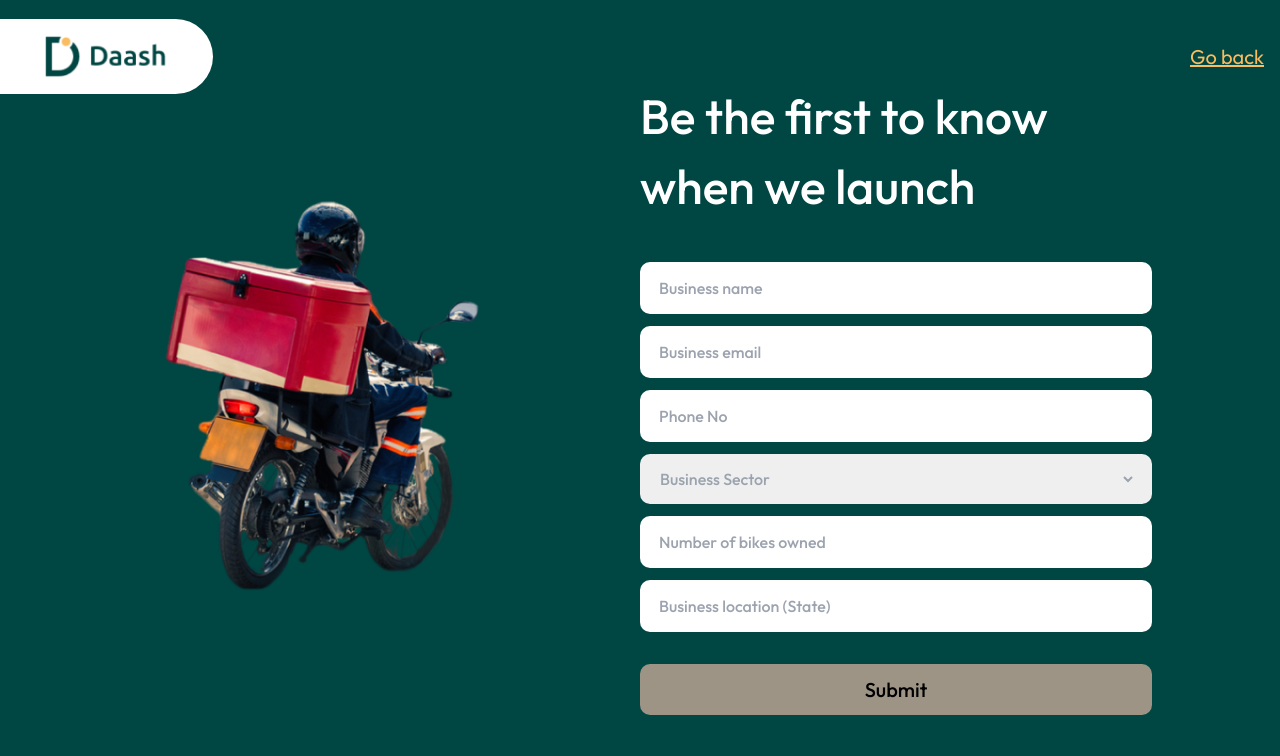
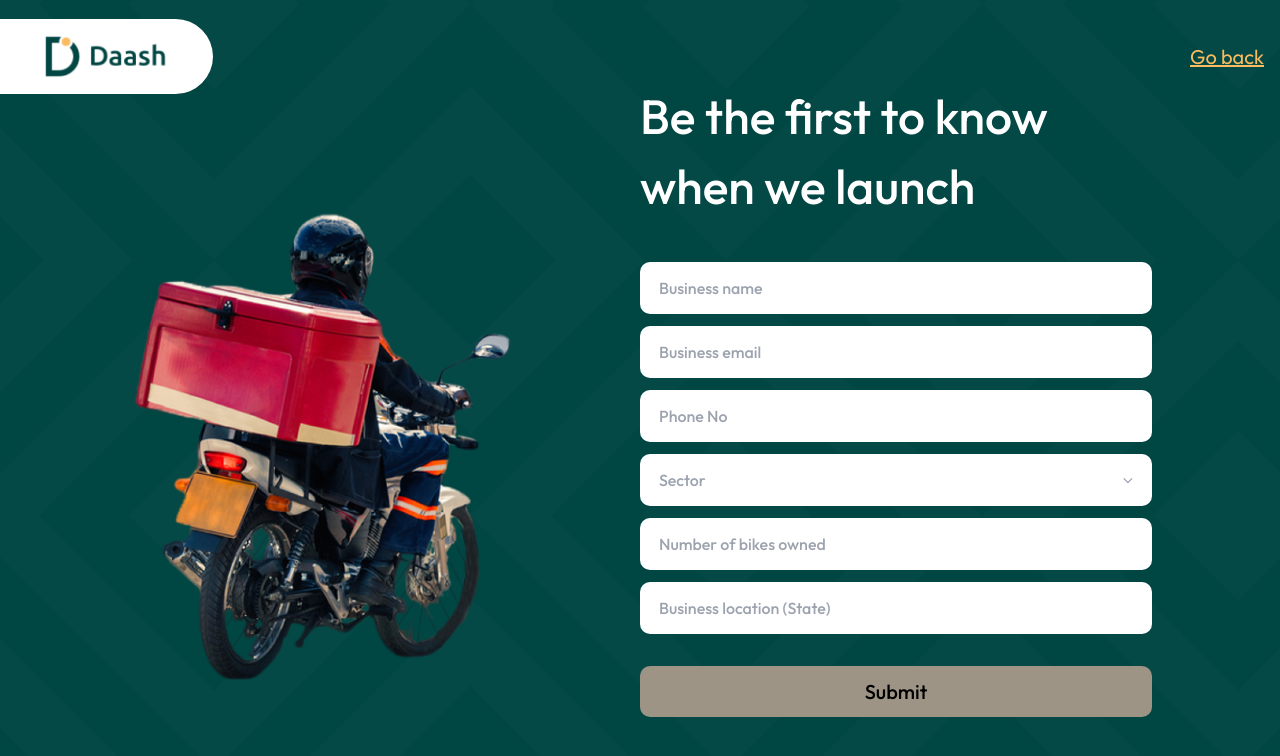
Before and after one commit to stonyDeveloper/dash-website, a React (Create React App) app: page /business_waitlist in a window 1280 px wide. Shown: the top 756 px of the page. Built offline with nearby package versions, Linux system fonts and the light colour scheme.

Commit message:
Close dropdown modal on click of any position

```diff
--- a/src/components/WaitlistDropdown.js
+++ b/src/components/WaitlistDropdown.js
@@ -17,7 +17,7 @@ const WaitlistDropdown = ({toggleDropdown, mdTop, mdRight }) => {
         <div
           data-aos="fade-down"
           data-aos-duration="200"
-          className={`w-[215px] h-[119px] rounded-[5px] bg-[#FFFFFF] px-[16px] py-[13px] absolute top-[46.5%] ${mdTop} ${mdRight} z-50`}
+          className={`w-[215px] h-[119px] rounded-[5px] bg-[#FFFFFF] px-[16px] py-[13px] absolute top-[45.5%] ${mdTop} ${mdRight} z-50`}
 
         >
           <Link to="/individual_waitlist">
--- a/src/index.css
+++ b/src/index.css
@@ -20,7 +20,7 @@ div.service-cards > *{
   box-shadow: 0px 4px 4px rgba(0, 0, 0, 0.25);
 }
 
-.individual-waitlist{
+.individual-waitlist, .business-waitlist{
   background-image: url('./assets/background-img.png');
 }
 
--- a/src/pages/BusinessWaitlist.js
+++ b/src/pages/BusinessWaitlist.js
@@ -3,22 +3,24 @@ import DashLogo from "../assets/Full-logo.png";
 import { Link, useNavigate } from "react-router-dom";
 import Bike from "../assets/bike-final.png";
 import Select from "react-select";
-import { useState } from "react";
+import { useState, useEffect } from "react";
 import SubmissionSuccessful from "../components/SubmissionSuccessful";
-import axios from "axios"
+import axios from "axios";
 import Loader from "../components/Loader";
+import InputFieldDropdown from "../components/InputFieldDropdown";
+import AOS from 'aos'
 
-const BusinessWaitlist = ({setShowDropdown, setFooterDropdown}) => {
+const BusinessWaitlist = ({ setShowDropdown, setFooterDropdown }) => {
   const [businessName, setBusinessName] = useState("");
   const [businessEmail, setBusinessEmail] = useState("");
   const [businessPhoneNumber, setBusinessPhoneNumber] = useState("");
-  const [businessSector, setBusinessSector] = useState("");
+  const [businessSector, setBusinessSector] = useState("Sector");
   const [bikeNumber, setBikeNumber] = useState("");
   const [location, setLocation] = useState("");
   const [showSuccessfulModal, setShowSuccessfulModal] = useState(false);
-  const [loading, setLoading] = useState(false)
+  const [loading, setLoading] = useState(false);
   const [buttonDisabled, setButtonDisabled] = useState(true);
-
+  const [sectorDropdown, setSectorDropdown] = useState(false);
 
   const businessInfo = {
     businessName,
@@ -31,74 +33,88 @@ const BusinessWaitlist = ({setShowDropdown, setFooterDropdown}) => {
 
   const onSubmit = (e) => {
     e.preventDefault();
-    addToWaitlist(businessInfo)
-    console.log(businessInfo)
-    setBusinessName("")
-    setBusinessEmail("")
-    setBusinessPhoneNumber("")
-    setBusinessSector("")
-    setBikeNumber("")
-    setLocation("")
+    addToWaitlist(businessInfo);
+    console.log(businessInfo);
+    setBusinessName("");
+    setBusinessEmail("");
+    setBusinessPhoneNumber("");
+    setBusinessSector("");
+    setBikeNumber("");
+    setLocation("");
   };
 
   const addToWaitlist = async (businessInfo) => {
-    setLoading(true)
-    setShowSuccessfulModal(false)
+    setLoading(true);
+    setShowSuccessfulModal(false);
     const res = await axios.post(
       `https://sheet.best/api/sheets/4cc1881e-cbc1-4950-84ab-db8b32d712f7`,
       businessInfo
     );
     // console.log(res)
-    setLoading(false)
-    setShowSuccessfulModal(true)
+    setLoading(false);
+    window.scrollTo({top: 0, left: 0, behavior: 'smooth'});
+    setShowSuccessfulModal(true);
 
     setTimeout(() => {
-      setShowSuccessfulModal(false)
-      navigate("/")
-    }, 3000)
+      setShowSuccessfulModal(false);
+      navigate("/");
+    }, 3000);
   };
 
   const handleChange = (e) => {
-    if(e.target.id === 'businessName'){
-      setBusinessName(e.target.value)
-    }else if(e.target.id === 'businessEmail'){
-      setBusinessEmail(e.target.value)
-    }else if(e.target.id === 'businessPhoneNumber'){
-      setBusinessPhoneNumber(e.target.value)
-    }else if(e.target.id === 'businessSector'){
-      setBusinessSector(e.target.value)
-    }else if(e.target.id === 'bikeNumber'){
-      setBikeNumber(e.target.value)
-    }else if(e.target.id === 'location'){
-      setLocation(e.target.value)
+    if (e.target.id === "businessName") {
+      setBusinessName(e.target.value);
+    } else if (e.target.id === "businessEmail") {
+      setBusinessEmail(e.target.value);
+    } else if (e.target.id === "businessPhoneNumber") {
+      setBusinessPhoneNumber(e.target.value);
+    } else if (e.target.id === "businessSector") {
+      setBusinessSector(e.target.value);
+    } else if (e.target.id === "bikeNumber") {
+      setBikeNumber(e.target.value);
+    } else if (e.target.id === "location") {
+      setLocation(e.target.value);
     }
 
-    if(businessName && businessEmail && businessPhoneNumber && businessSector && bikeNumber && location){
-      setButtonDisabled(false)
+    if (
+      businessName &&
+      businessEmail &&
+      businessPhoneNumber &&
+      businessSector &&
+      bikeNumber &&
+      location
+    ) {
+      setButtonDisabled(false);
     } else {
-      setButtonDisabled(true)
+      setButtonDisabled(true);
     }
 
-    console.log(businessInfo)
-
-  }
+    console.log(businessInfo);
+  };
 
   const navigate = useNavigate();
 
+  const toggleSectorDropdown = () => {
+    setSectorDropdown(prevSectorDropdown => !prevSectorDropdown)
+  }
+
+  useEffect(() => {
+    AOS.init({ duration: 2000 });
+  }, []);
+
   return (
-    <div className="pt-[19px]">
+    <div className="business-waitlist pt-[19px] pb-[100px]" data-aos="fade-in">
       <div className="flex items-center justify-between">
-      <Link
+        <Link
           to="/"
           className="rectangle bg-[#FFFFFF] md:w-1/6 flex justify-center items-center py-[7px] md:h-[75px] h-[48px] w-[120px] rounded-r-full md:max-w-[217px]"
         >
           <img className="w-[60%]" src={DashLogo} alt="logo" />
         </Link>
 
-
         <p
           onClick={() => {
-            navigate(-1)
+            navigate(-1);
           }}
           className="text-[#F9BC60] font-[400] text-[16px] leading-[20.16px] md:text-[20px] md:leading-[25.2px] underline pr-[16px] cursor-pointer"
         >
@@ -111,7 +127,7 @@ const BusinessWaitlist = ({setShowDropdown, setFooterDropdown}) => {
       </div>
 
       <div className="lg:grid lg:grid-cols-2 place-items-center mt-[30px] lg:mt-[-20px]">
-        <img src={Bike} alt="bike" className="mx-auto w-[70%] lg:w-[50%]" />
+        <img src={Bike} alt="bike" className="mx-auto mt-[100px] w-[70%] lg:w-[60%]" />
 
         <div className="container px-[20px] md:px-[70px] lg:px-[0]  mt-[7px] m-auto">
           <h1 className="text-white font-[500] text-[32px] leading-[35.2px] md:text-center lg:text-left lg:text-[3rem] lg:leading-[70.4px]">
@@ -149,7 +165,7 @@ const BusinessWaitlist = ({setShowDropdown, setFooterDropdown}) => {
               onChange={handleChange}
               required
             />
-            <select
+            {/* <select
               className="select py-[14px] px-[16px] rounded-[10px] text-[#001E1D] font-[500] text-[16px] leading-[20px] md:w-[80%]"
               name="businessSector"
               value={businessSector}
@@ -166,7 +182,29 @@ const BusinessWaitlist = ({setShowDropdown, setFooterDropdown}) => {
               <option value="food">Food</option>
               <option value="health and cold chain">Health and Cold chain</option>
               <option value="bank cards/bank products">Bank cards/Bank products</option>
-            </select>
+            </select> */}
+
+            <div className="relative md:w-[80%] w-full">
+              <div
+                onClick={toggleSectorDropdown}
+                className={`w-full  py-[16px] px-[19px] rounded-[10px] font-[500] text-[16px] leading-[20px] bg-white ${
+                  businessSector == "Sector" ? "text-[#9BA3AF]" : "text-black"
+                } flex items-center justify-between`}
+              >
+                <p>{businessSector}</p>
+                <i class="fa fa-angle-down"></i>
+              </div>
+              {sectorDropdown && (
+                <div className="absolute top-[55px] w-[101%]">
+                  <InputFieldDropdown
+                    dropdownList={["Agriculture produce", "Food", "Health and Cold chain", "Bank cards/Bank products"]}
+                    setGender={setBusinessSector}
+                    gender={businessSector}
+                    toggleGenderDropdown={toggleSectorDropdown}
+                  />
+                </div>
+              )}
+            </div>
             <input
               className="w-full py-[16px] px-[19px] rounded-[10px] font-[500] text-[16px] leading-[20px] md:w-[80%]"
               type="text"
@@ -189,7 +227,9 @@ const BusinessWaitlist = ({setShowDropdown, setFooterDropdown}) => {
             <input
               type="submit"
               value="Submit"
-              className={`font-[500] md:w-[80%] text-[20px] leading-[25px] py-[13px] rounded-[10px] cursor-pointer mt-[20px] ${buttonDisabled ? 'bg-[#9D9485]' : 'bg-[#F9BC60]'}`}
+              className={`font-[500] md:w-[80%] text-[20px] leading-[25px] py-[13px] rounded-[10px] cursor-pointer mt-[20px] ${
+                buttonDisabled ? "bg-[#9D9485]" : "bg-[#F9BC60]"
+              }`}
               disabled={buttonDisabled}
             />
           </form>
--- a/src/pages/IndividualWaitlist.js
+++ b/src/pages/IndividualWaitlist.js
@@ -58,6 +58,7 @@ const IndividualWaitlist = ({ setShowDropdown, setFooterDropdown }) => {
     );
     // console.log(res)
     setLoading(false);
+    window.scrollTo({top: 0, left: 0, behavior: 'smooth'});
     setShowSuccessfulModal(true);
 
     setTimeout(() => {
@@ -176,7 +177,7 @@ const IndividualWaitlist = ({ setShowDropdown, setFooterDropdown }) => {
                 <i class="fa fa-angle-down"></i>
               </div>
               {genderDropdown && (
-                <div className="absolute top-[60px] w-full">
+                <div className="absolute top-[55px] w-[101%]">
                   <InputFieldDropdown dropdownList={["Male", "Female"]} setGender={setGender} gender={gender} toggleGenderDropdown={toggleGenderDropdown} />
                 </div>
               )}
```
Also changed, not shown: src/App.js (+19 -2 lines), src/assets/bike-final.png.
